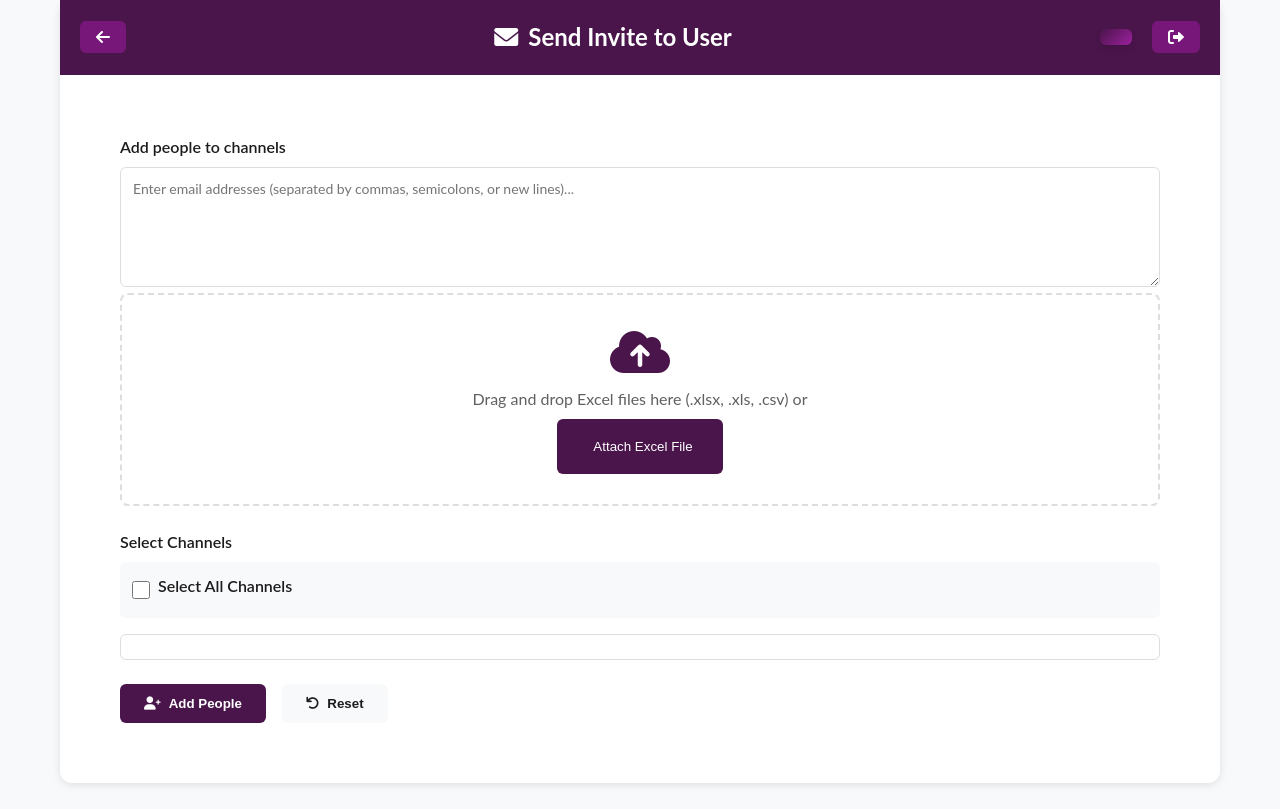
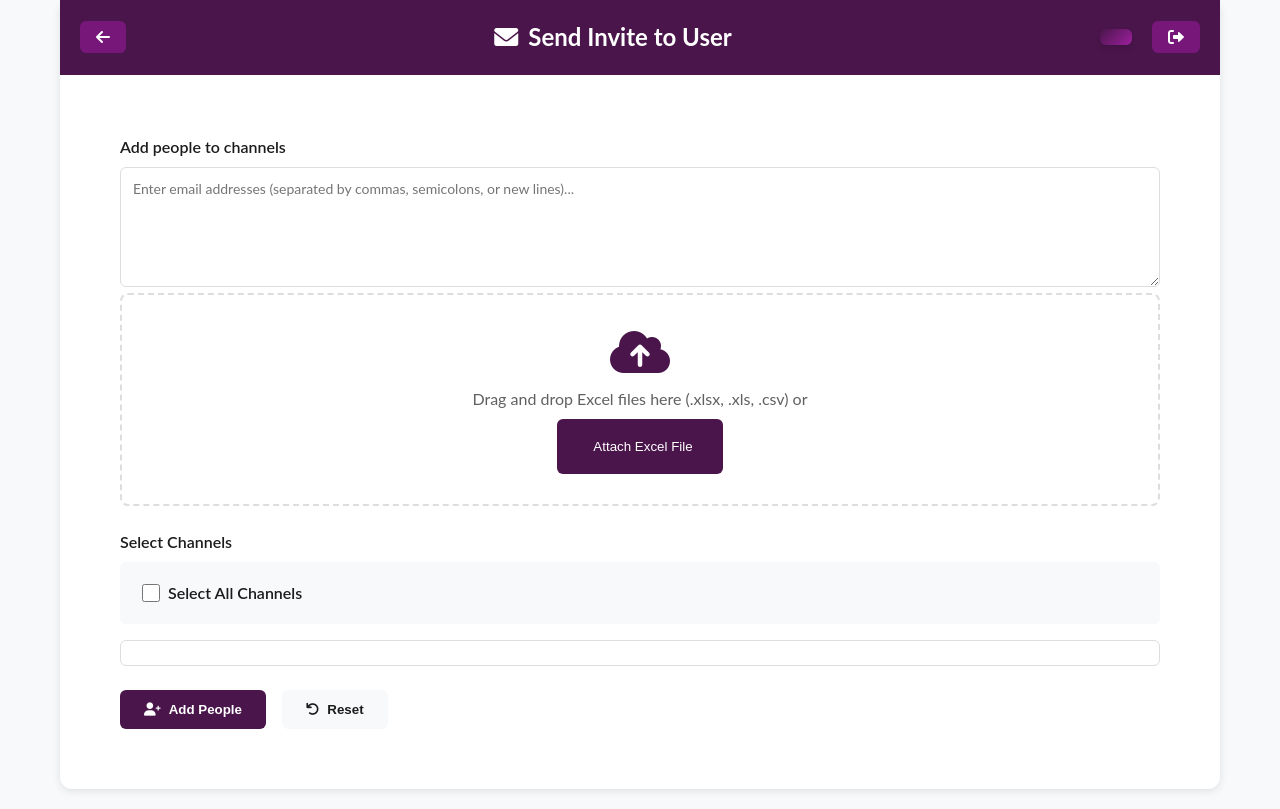
Before and after one commit to MahammadSultanov/SlackWave, a Flask app: template templates/user-invite.html in a window 1280 px wide. Shown: the part 21-830 px from the top of the page. Before the commit the page ends 806 px from the top, so only its background shows below. Run offline with Flask 3, Linux system fonts and the light colour scheme; the template is opened without the code that fills it, so the values that code supplies are empty.

Commit message:
Enhance styling for select-all checkboxes and buttons in styles.css for improved layout and user experience

```diff
--- a/static/styles.css
+++ b/static/styles.css
@@ -327,13 +327,50 @@ body {
     border-radius: 6px;
 }
 
-.select-all-wrapper {
+.select-all-wrapper, .select-all-wrapper-emails {
     display: flex;
     align-items: center;
     gap: 8px;
+    padding: 10px 10px;
+}
+.select-all-wrapper-emails{
+    margin: 0;
+    line-height: 1;
+    vertical-align: middle;
+    align-items: center;
 }
 
-.channels-grid {
+/* Checkbox və label üçün əlavə stil */
+.select-all-wrapper input[type="checkbox"],
+.select-all-wrapper-emails input[type="checkbox"],
+.channel-item[input="checkbox"],
+.email-item[input="checkbox"] {
+    margin: 0;
+    vertical-align: middle;
+}
+.channel-item label, .email-item label {
+    margin: 0;
+    line-height: 1;
+    vertical-align: middle;
+    align-items: center;
+}
+.select-all-wrapper label,
+.select-all-wrapper-emails label {
+    margin: 0;
+    line-height: 1;
+    vertical-align: middle;
+    display: inline-flex;
+    align-items: center;
+}
+
+.select-all-wrapper-emails{
+    gap: 8px;
+    padding: 20px 20px;
+    background: var(--bg-secondary);
+    border-radius: 6px;
+}
+
+.channels-grid{
     display: grid;
     grid-template-columns: repeat(auto-fill, minmax(200px, 1fr));
     gap: 12px;
@@ -448,13 +485,18 @@ textarea:focus {
     background: var(--twitch);
 }
 
-.button-group {
+.button-group{
     display: flex;
     gap: 16px;
     margin-top: 24px;
 }
+.btn-primary{
+    display: flex;
+    gap: 8px;
+    margin-top: 12px;
+}
 /* Send Button Styles */
-.send-btn, .reset-btn, .add-btn, .invite-btn {
+.send-btn, .reset-btn, .add-btn, .invite-btn, .btn-primary {
     display: inline-flex;
     align-items: center;
     gap: 8px;
@@ -466,17 +508,17 @@ textarea:focus {
     transition: all 0.3s;
 }
 
-.send-btn, .add-btn, .invite-btn {
+.send-btn, .add-btn, .invite-btn, .btn-primary {
     background: var(--primary-color);
     color: white;
 }
 
-.send-btn:hover, .add-btn:hover, .invite-btn:hover {
+.send-btn:hover, .add-btn:hover, .invite-btn:hover, .btn-primary:hover {
     background: var(--twitch);
     transform: translateY(-2px);
 }
 
-.send-btn:disabled, .add-btn:disabled, .invite-btn:disabled {
+.send-btn:disabled, .add-btn:disabled, .invite-btn:disabled, .btn-primary:disabled {
     background: #ccc;
     cursor: not-allowed;
     transform: none;
```
